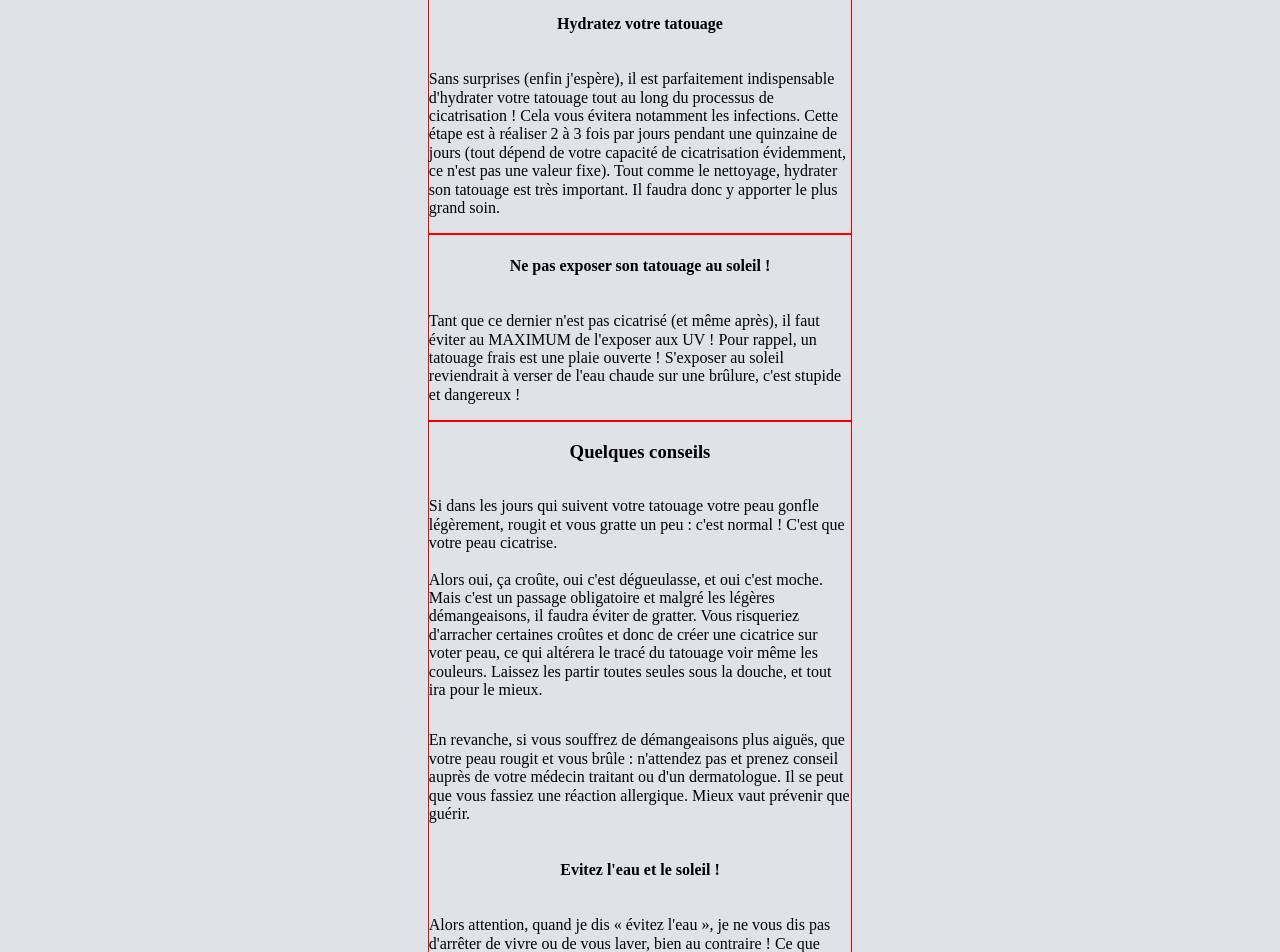
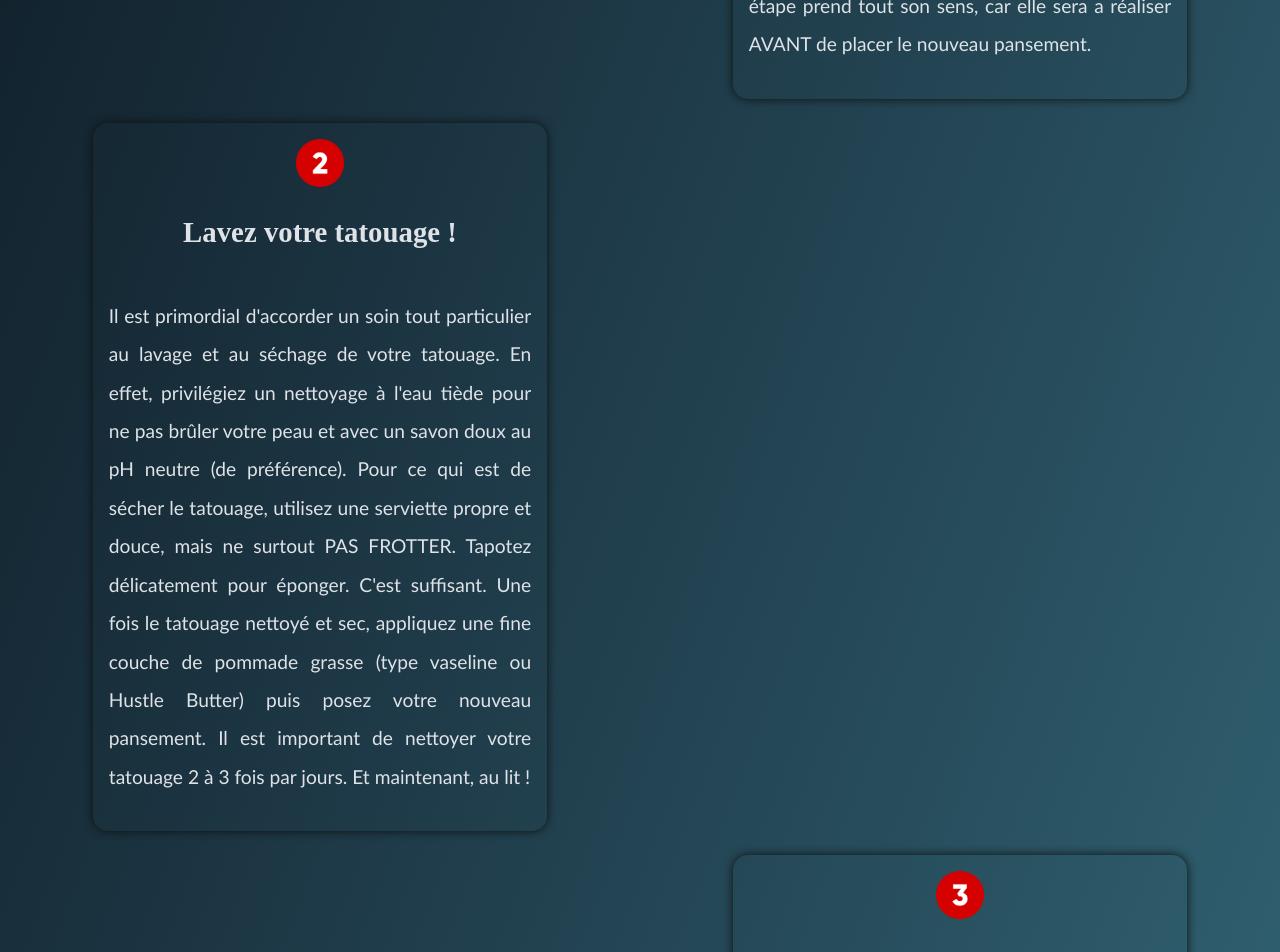
Before and after one commit to 3mpty78/Tattoo, a React (Create React App) app in the folder tattoo-roulette/: page /heal in a window 1280 px wide. Shown: the part 1400-2352 px from the top of the page. Built offline with nearby package versions, Linux system fonts and the light colour scheme.

Commit message:
Adding design to Heal.js

```diff
--- a/tattoo-roulette/src/Pages/Heal.js
+++ b/tattoo-roulette/src/Pages/Heal.js
@@ -32,9 +32,9 @@ const Heal = () => {
           </p>
         </section>
         <div className="articles">
-          <article>
+          <article className="firstArticle">
             <div className="first"></div>
-            <h4>Couvrez votre tatouage !</h4>
+            <h3>Couvrez votre tatouage !</h3>
             <p>
               Le temps de faire le trajet retour du salon à chez vous : couvrez
               le tatouage pour éviter aux microbes extérieurs de se coller sur
@@ -49,9 +49,9 @@ const Heal = () => {
             </p>
             <div className="coverPicture"></div>
           </article>
-          <article>
+          <article className="secondArticle">
             <div className="second"></div>
-            <h4>Lavez votre tatouage !</h4>
+            <h3>Lavez votre tatouage !</h3>
             <p>
               Il est primordial d'accorder un soin tout particulier au lavage et
               au séchage de votre tatouage. En effet, privilégiez un nettoyage à
@@ -66,9 +66,9 @@ const Heal = () => {
             </p>
             <div className="washPicture"></div>
           </article>
-          <article>
+          <article className="thirdArticle">
             <div className="third"></div>
-            <h4>Hydratez votre tatouage</h4>
+            <h3>Hydratez votre tatouage</h3>
             <p>
               Sans surprises (enfin j'espère), il est parfaitement indispensable
               d'hydrater votre tatouage tout au long du processus de
@@ -81,9 +81,9 @@ const Heal = () => {
             </p>
             <div className="hydroPicture"></div>
           </article>
-          <article>
+          <article className="fourthArticle">
             <div className="fourth"></div>
-            <h4>Ne pas exposer son tatouage au soleil !</h4>
+            <h3>Ne pas exposer son tatouage au soleil !</h3>
             <p>
               Tant que ce dernier n'est pas cicatrisé (et même après), il faut
               éviter au MAXIMUM de l'exposer aux UV ! Pour rappel, un tatouage
@@ -93,7 +93,7 @@ const Heal = () => {
             </p>
             <div className="soleilPicture"></div>
           </article>
-          <article>
+          <section className="advice">
             <h3>Quelques conseils</h3>
             <p>
               Si dans les jours qui suivent votre tatouage votre peau gonfle
@@ -116,7 +116,7 @@ const Heal = () => {
               que vous fassiez une réaction allergique. Mieux vaut prévenir que
               guérir.
             </p>
-            <h4>Evitez l'eau et le soleil !</h4>
+            <h3>Evitez l'eau et le soleil !</h3>
             <p>
               Alors attention, quand je dis « évitez l'eau », je ne vous dis pas
               d'arrêter de vivre ou de vous laver, bien au contraire ! Ce que
@@ -128,7 +128,7 @@ const Heal = () => {
               d'obtenir une cicatrisation complète. Ce serait dommage de tout
               foirer si près du but.
             </p>
-          </article>
+          </section>
         </div>
       </main>
       <Footer />
--- a/tattoo-roulette/src/Styles/heal.css
+++ b/tattoo-roulette/src/Styles/heal.css
@@ -34,17 +34,69 @@
   display: flex;
   flex-flow: column nowrap;
   align-items: center;
-  background: var(--white);
+  background-image: linear-gradient(
+    to right bottom,
+    #0e1c26,
+    #1a313e,
+    #254857,
+    #306070,
+    #3c7a89
+  );
+}
+.articles h3 {
+  font-size: 1.8em;
+  color: var(--white);
+  font-family: "Almendra";
+}
+.articles p {
+  color: var(--white);
+  font-family: "Candara";
+  font-weight: lighter;
+  text-align: justify;
+  font-size: 1.2em;
+  line-height: 2em;
 }
 .articles article {
-  border: 1px solid red;
+  border-radius: 15px;
+  box-shadow: var(--shadow);
   width: 33%;
   display: flex;
   flex-flow: column nowrap;
   align-items: center;
+  margin-top: 1.5em;
+  padding: 1em;
+}
+.first,
+.second,
+.third,
+.fourth {
+  width: 3em;
+  height: 3em;
 }
 .first {
   background: url(../assets/icons/numero-1.png) no-repeat center/cover;
-  width: 3em;
-  height: 3em;
 }
+.second {
+  background: url(../assets/icons/numero-2.png) no-repeat center/cover;
+}
+.third {
+  background: url(../assets/icons/numero-3.png) no-repeat center/cover;
+}
+.fourth {
+  background: url(../assets/icons/numero-4.png) no-repeat center/cover;
+}
+.firstArticle,
+.thirdArticle {
+  margin-left: 50%;
+}
+.secondArticle,
+.fourthArticle {
+  margin-right: 50%;
+}
+.advice {
+  width: 75%;
+  display: flex;
+  flex-flow: column nowrap;
+  align-items: center;
+  margin-top: 1.5em;
+}
```
